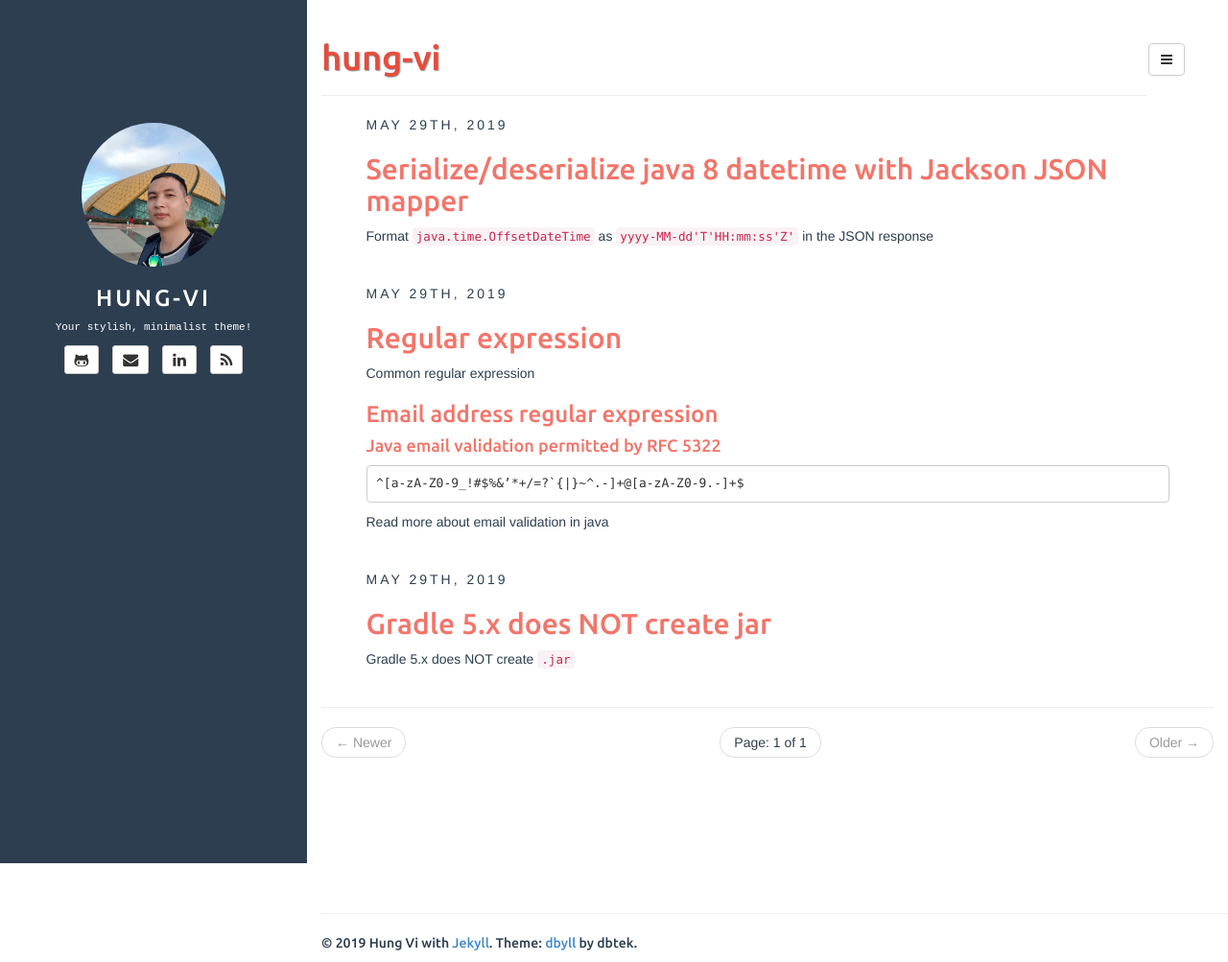
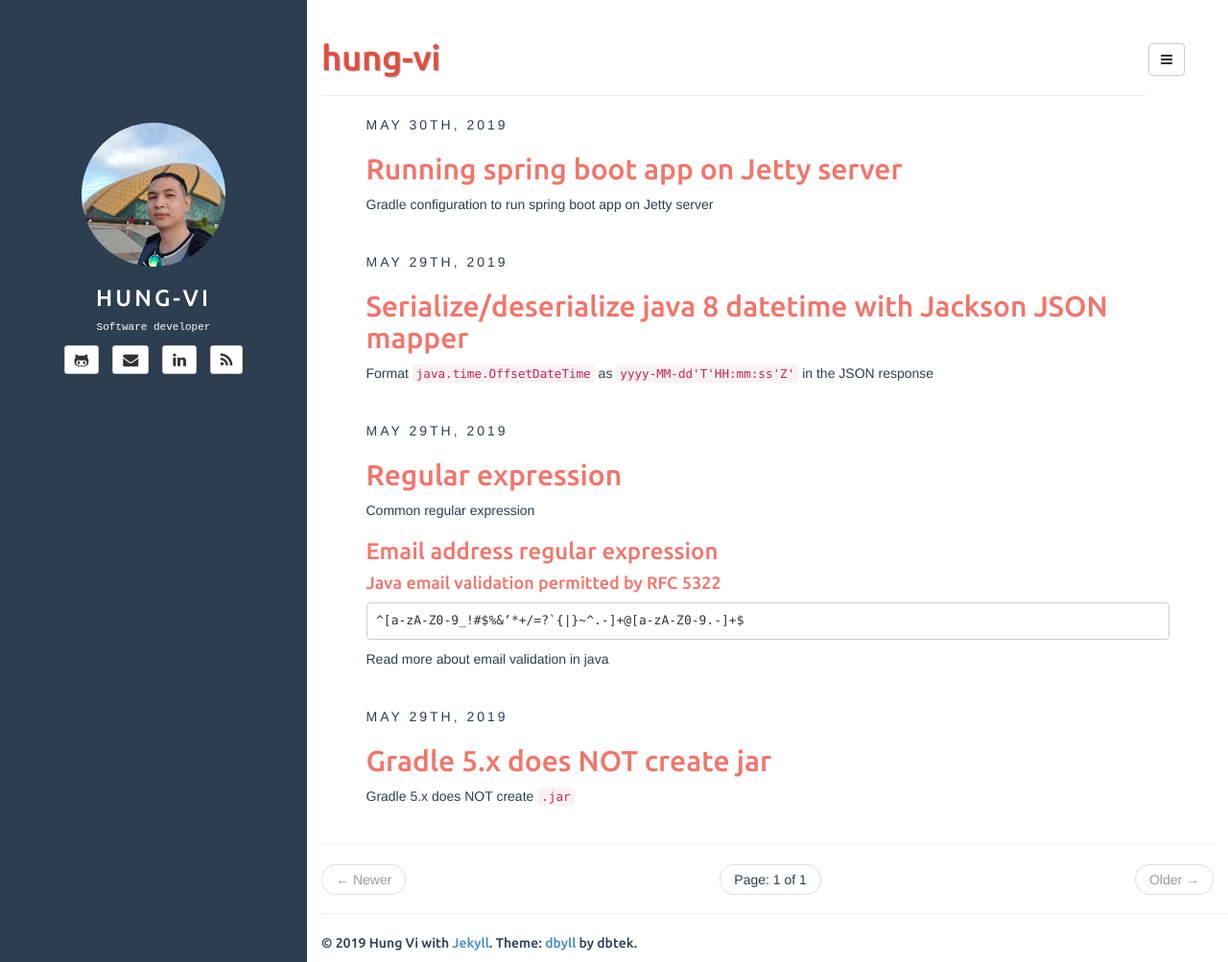
Before and after one commit to hung-vi/hung-vi.github.io, a Jekyll site: the page built from index.html, in a window 1280 px wide and 1003 px high. Shown: the whole window at 96% size. Built offline with Jekyll 4.4.1, drawn with Linux system fonts in a browser that asks for light colours; the list of posts is cut into pages by our own code; part of the change alters nothing that is shown.

Commit message:
Add post - running spring boot app on jetty server

````diff
--- a/_config.yml
+++ b/_config.yml
@@ -16,7 +16,7 @@ defaults:
     values:
       title: hung-vi
 
-description: Stylish Jekyll Theme
+description:
 author:
   name: Hung Vi
   email: ngochung.vi90@gmail.com
@@ -24,7 +24,7 @@ author:
   twitter:
   pinterest:
   linkedin: hung-vi-572002a7
-  bio: Your stylish, minimalist theme!
+  bio: Software developer
   email_md5:
 
 rss_path: feed.xml
--- /dev/null
+++ b/_posts/2019-05-30-running-spring-boot-app-on-jetty-server.md
@@ -0,0 +1,87 @@
+---
+layout: post
+title: Running spring boot app on Jetty server
+categories: [gradle]
+tags: [springboot, application-server, embedded-server, tomcat, jetty, gradle]
+comments: true
+---
+
+Gradle configuration to run spring boot app on Jetty server
+
+### Gradle configuration to enable Jetty server
+
+The default embedded application server used by spring boot is Tomcat. The embedded tomcat instanced is included to `spring-boot-starter-web` dependency of a spring boot starter project. To use Jetty server, add `spring-boot-starter-jetty` dependency. Also, exclude `spring-boot-starter-tomcat` dependency from `spring-boot-starter-web`
+
+**build.gradle**
+
+```gradle
+buildscript {
+    repositories {
+        mavenCentral()
+    }
+}
+
+plugins {
+    id 'org.springframework.boot' version '2.1.5.RELEASE'
+    id 'java'
+    id 'war'
+}
+
+apply plugin: 'io.spring.dependency-management'
+
+version = '0.0.1-SNAPSHOT'
+sourceCompatibility = '1.8'
+
+repositories {
+    mavenCentral()
+}
+
+dependencies {
+    compile('org.springframework.boot:spring-boot-starter-web') {
+        exclude group: 'org.springframework.boot', module: 'spring-boot-starter-tomcat'
+    }
+    compile('org.springframework.boot:spring-boot-starter-jetty')
+    testCompile('org.springframework.boot:spring-boot-starter-test')
+}
+```
+
+Another way to configure **build.gradle** file
+
+```gradle
+...
+configurations {
+	providedRuntime
+	compile.exclude module: "spring-boot-starter-tomcat"
+	compile.exclude group: "org.apache.tomcat.embed", module: "tomcat-juli"
+}
+
+dependencies {
+    compile('org.springframework.boot:spring-boot-starter-web')
+    compile('org.springframework.boot:spring-boot-starter-jetty')
+    testCompile('org.springframework.boot:spring-boot-starter-test')
+}
+```
+
+### Common configuration of Jetty server
+
+**application.properties**
+
+```properties
+# modify the default port on which Jetty listens for requests
+server.port = 9090
+
+# modify the default context path
+server.context-path= /hello
+
+# Number of acceptor threads to use.
+server.jetty.acceptors= 5
+
+# Maximum size in bytes of the HTTP post or put content.
+server.jetty.max-http-post-size=1000000
+
+# Number of selector threads to use.
+server.jetty.selectors=10
+```
+
+> **Selector** threads manage events on connected sockets. Every time a socket connects, the **acceptor** threads accepts the connection and assign the socket to a selector, chosen in a round robin fashion.
+[Acceptor vs selector](https://www.eclipse.org/lists/jetty-users/msg04751.html)
````
